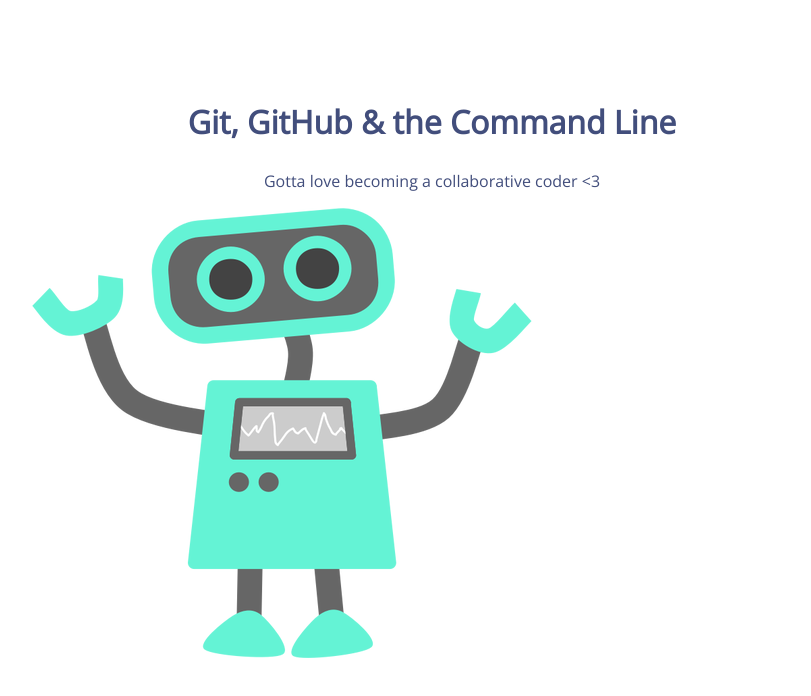
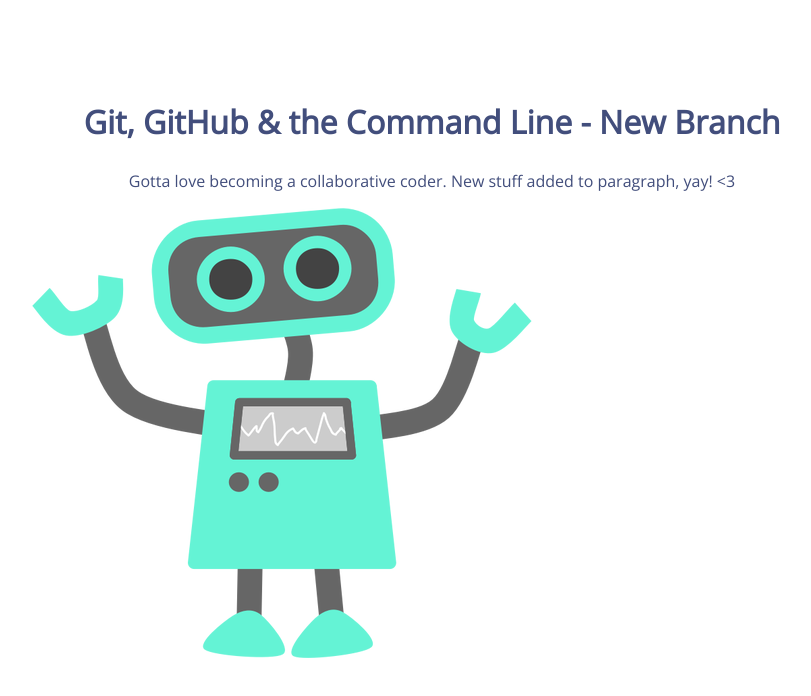
Before and after one commit to veronicawright/105-project, a plain HTML site: page index.html in a window 1280 px wide. Shown: the whole page, without its empty margins (208-1019 px from the left). Drawn offline with nearby package versions, Linux system fonts and the light colour scheme.

Commit message:
change h1 and p text

```diff
--- a/index.html
+++ b/index.html
@@ -8,8 +8,8 @@
 </head>
 <body>
 	<section>
-		<h1>Git, GitHub & the Command Line</h1>
-		<p>Gotta love becoming a collaborative coder <3</p>
+		<h1>Git, GitHub & the Command Line - New Branch</h1>
+		<p>Gotta love becoming a collaborative coder. New stuff added to paragraph, yay! <3</p>
 		<img src="img/happy-blue-robot.png">
 	</section>
 </body>
```
